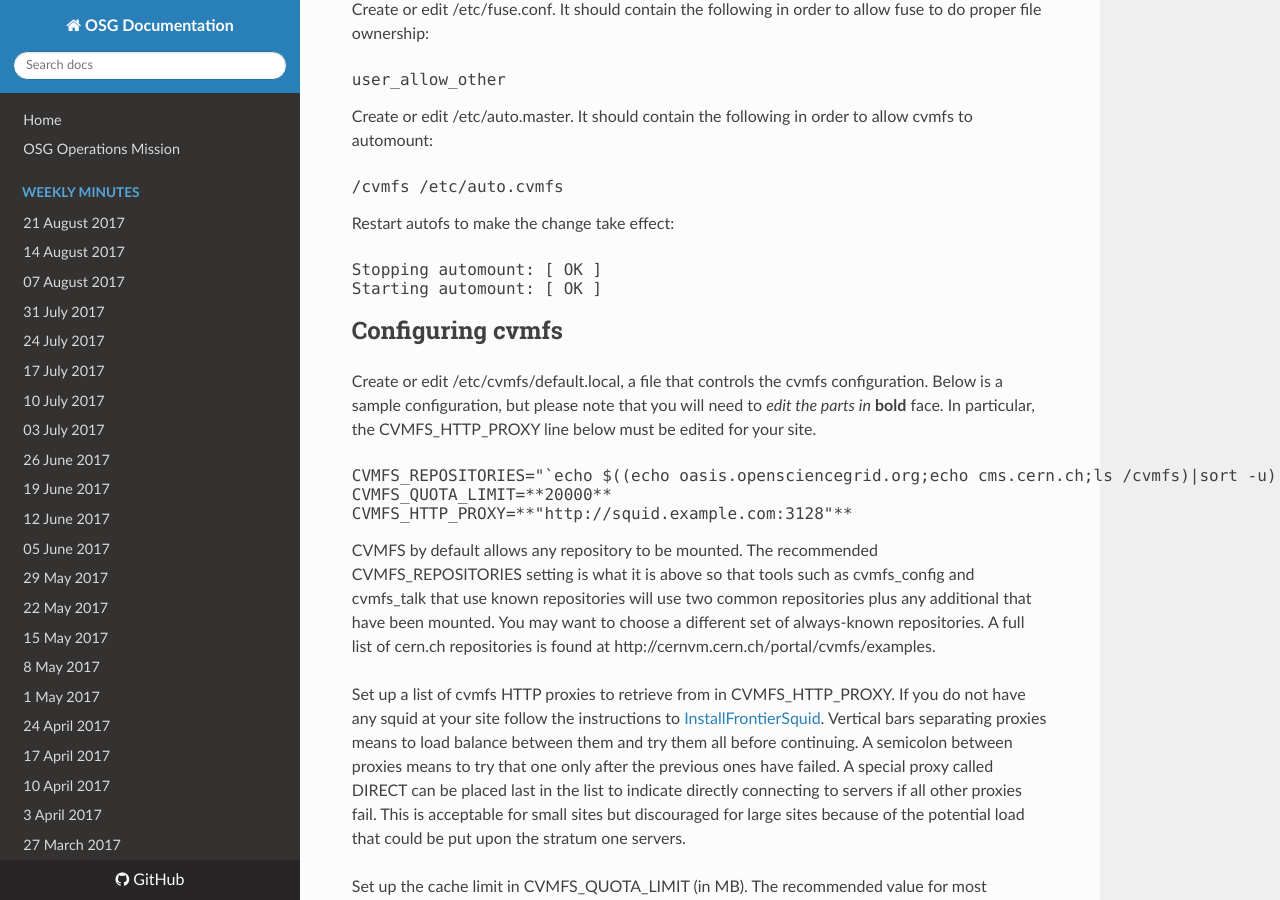
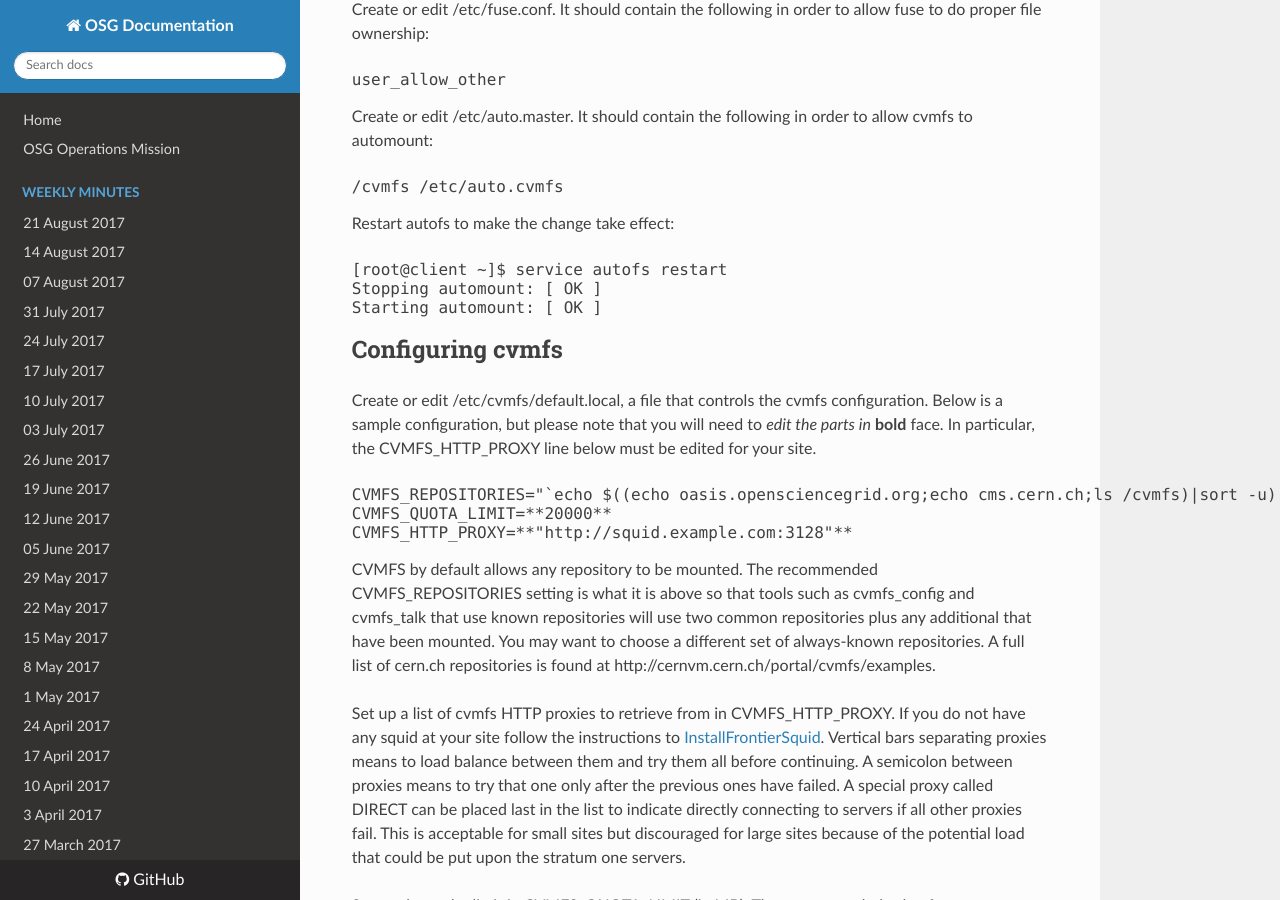
Before and after one commit to osg-htc/operations, an MkDocs documentation site: the page built from docs/cvmfs-install.md, in a window 1280 px wide and 900 px high, scrolled down 1781 px. Built offline with MkDocs 1.6.1, drawn with Linux system fonts in a browser that asks for light colours; nearby versions of some CDN libraries; old or Windows-style settings are respelled for this version of MkDocs.

Commit message:
Update cvmfs-install.md

```diff
--- a/docs/cvmfs-install.md
+++ b/docs/cvmfs-install.md
@@ -69,6 +69,7 @@
 
 Restart autofs to make the change take effect:
 <pre class="rootscreen">
+[root@client ~]$ service autofs restart
 Stopping automount: [ OK ]
 Starting automount: [ OK ]
 </pre>
```
